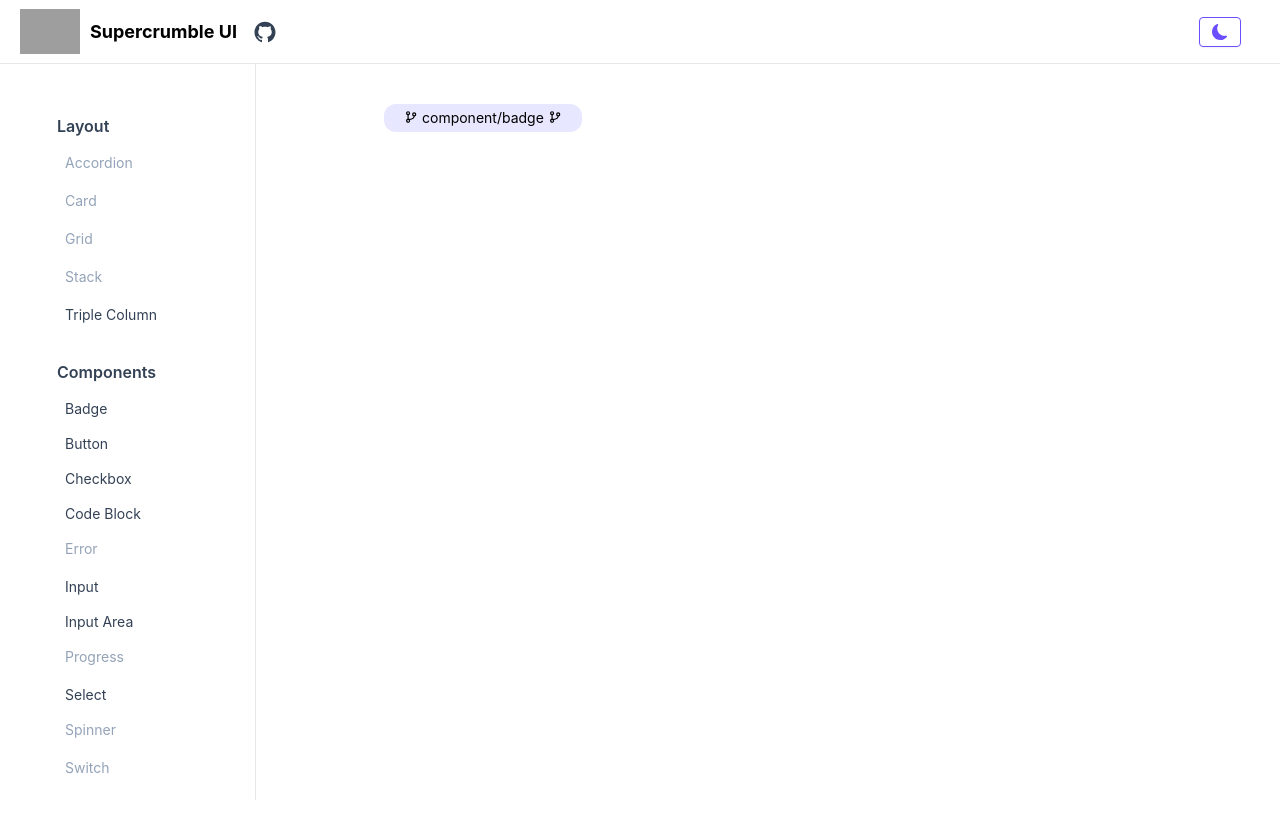
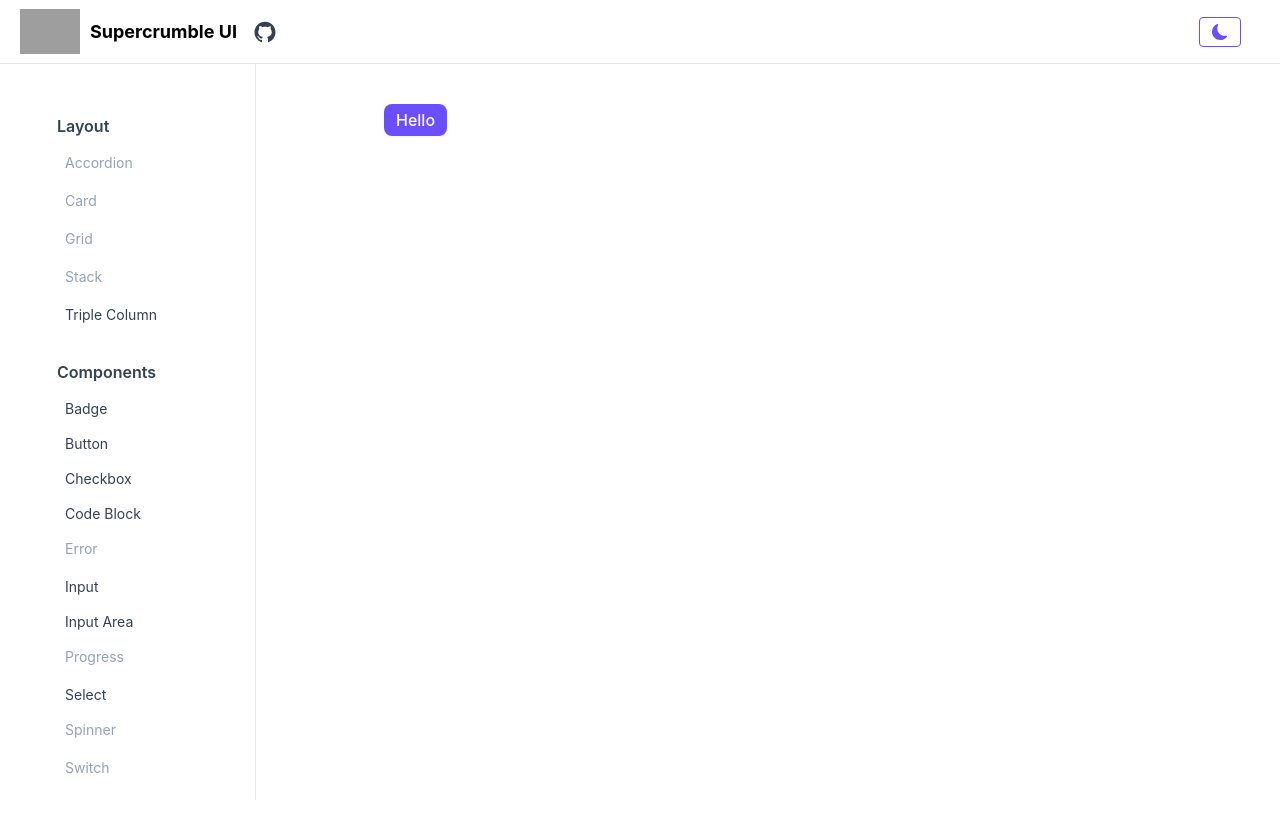
Before and after one commit to elijahnikov/ui, a Next.js app: page / in a window 1280 px wide. Shown: the top 838 px of the page. Built offline with nearby package versions, Linux system fonts and the light colour scheme; grey boxes are pictures that could not be loaded; a web font is replaced by a local one.

Commit message:
creating tooltip component

```diff
--- a/package.json
+++ b/package.json
@@ -11,6 +11,7 @@
 	"dependencies": {
 		"@next/font": "13.1.6",
 		"@radix-ui/react-popover": "1.0.5",
+		"@radix-ui/react-tooltip": "^1.0.5",
 		"@types/node": "18.14.0",
 		"@types/prismjs": "^1.26.0",
 		"@types/react": "18.0.28",
--- a/src/components/ui/Tooltip/Tooltip.tsx
+++ b/src/components/ui/Tooltip/Tooltip.tsx
@@ -0,0 +1,43 @@
+import React from "react";
+import * as TooltipPrimitive from "@radix-ui/react-tooltip";
+
+interface TooltipProps {
+    children: React.ReactNode;
+}
+
+const Tooltip = ({ children }: TooltipProps) => {
+    return (
+        <TooltipPrimitive.Provider delayDuration={300}>
+            <TooltipPrimitive.Root>{children}</TooltipPrimitive.Root>
+        </TooltipPrimitive.Provider>
+    );
+};
+
+const Trigger = ({ children }: { children: React.ReactNode }) => {
+    return (
+        <TooltipPrimitive.Trigger asChild>
+            <div className="inline-flex items-center justify-center">
+                {children}
+            </div>
+        </TooltipPrimitive.Trigger>
+    );
+};
+
+const Content = ({ children }: { children: React.ReactNode }) => {
+    return (
+        <TooltipPrimitive.Portal>
+            <TooltipPrimitive.Content
+                className="z-10 dark:bg-slate-800 data-[state=delayed-open]:data-[side=top]:animate-slideDownAndFade data-[state=delayed-open]:data-[side=right]:animate-slideLeftAndFade data-[state=delayed-open]:data-[side=left]:animate-slideRightAndFade data-[state=delayed-open]:data-[side=bottom]:animate-slideUpAndFade text-violet11 select-none rounded-[4px] bg-white px-[15px] py-[10px] text-[15px] leading-none shadow-[hsl(206_22%_7%_/_35%)_0px_10px_38px_-10px,_hsl(206_22%_7%_/_20%)_0px_10px_20px_-15px] will-change-[transform,opacity]"
+                sideOffset={5}
+            >
+                {children}
+                <TooltipPrimitive.Arrow className="dark:fill-slate-800 fill-white" />
+            </TooltipPrimitive.Content>
+        </TooltipPrimitive.Portal>
+    );
+};
+
+Tooltip.Trigger = Trigger;
+Tooltip.Content = Content;
+
+export default Tooltip;
--- a/src/pages/index.tsx
+++ b/src/pages/index.tsx
@@ -1,18 +1,21 @@
 import Layout from "@/components/common/Layout/Layout";
 import { Badge, BadgeIcon, BadgeLabel } from "@/components/ui/Badge/Badge";
+import Button from "@/components/ui/Button/Button";
 import Tabs from "@/components/ui/Tabs/Tabs";
+import Tooltip from "@/components/ui/Tooltip/Tooltip";
 import { BiFile, BiGitBranch } from "react-icons/bi";
-import { BsGithub } from "react-icons/bs";
+import { BsGithub, BsPlus } from "react-icons/bs";
 
 export default function Home() {
     return (
         <Layout>
-            <div className="space-y-5">
-                <Badge>
-                    <BadgeIcon icon={BiGitBranch} />
-                    <BadgeLabel>component/badge</BadgeLabel>
-                    <BadgeIcon icon={BiGitBranch} />
-                </Badge>
+            <div>
+                <Tooltip>
+                    <Tooltip.Trigger>
+                        <Button>Hello</Button>
+                    </Tooltip.Trigger>
+                    <Tooltip.Content>123</Tooltip.Content>
+                </Tooltip>
             </div>
         </Layout>
     );
```
